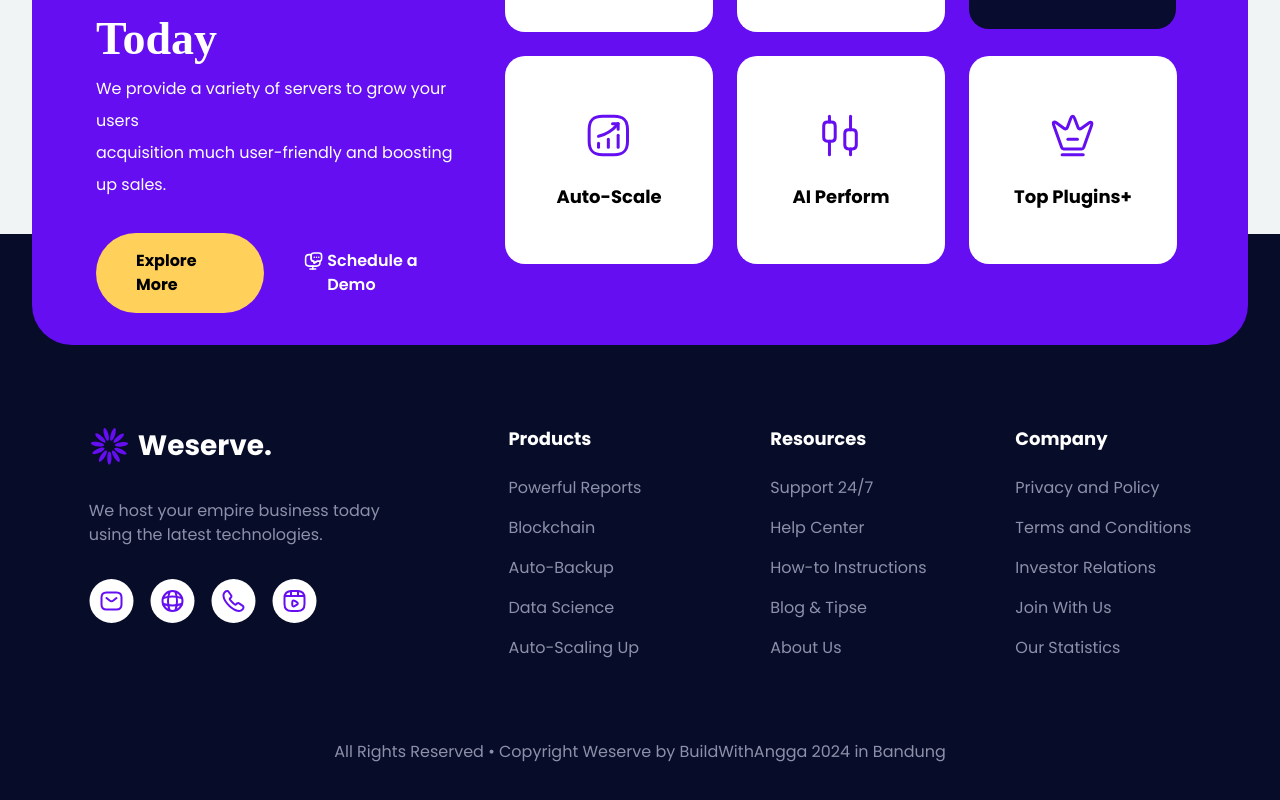
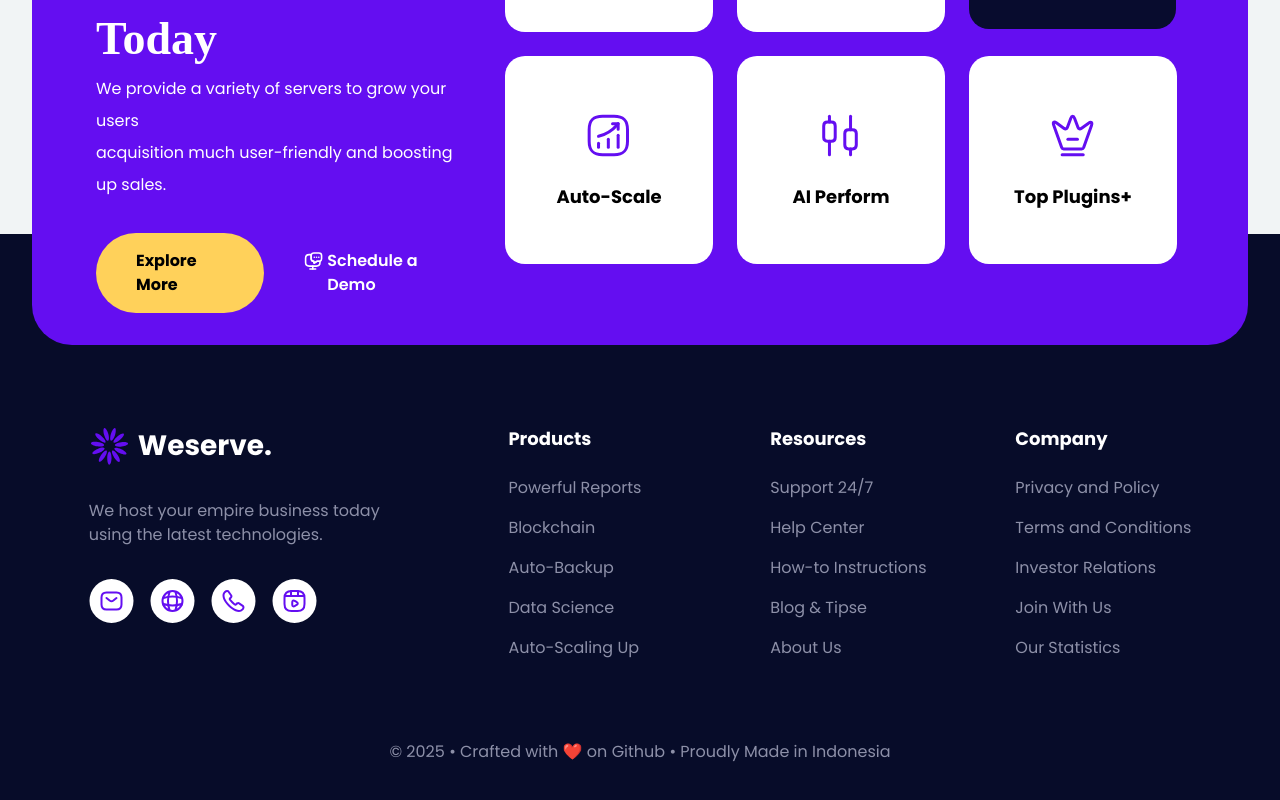
Before and after one commit to indraoverflow/weserve-hosting-tailwind, a plain HTML site: page index.html in a window 1280 px wide. Shown: the part 4103-4903 px from the top of the page. Drawn offline with nearby package versions, Linux system fonts and the light colour scheme; a web font is replaced by a local one.

Commit message:
chore: update footer with GitHub link and Made with love in Indonesia

```diff
--- a/index.html
+++ b/index.html
@@ -802,7 +802,7 @@
            </div>
            <!-- Copyright -->
             <p class="text-base items-center text-center font-medium text-[#8D90A8]  p-10">
-              All Rights Reserved • Copyright Weserve by BuildWithAngga 2024 in Bandung</p>
+              © 2025 • Crafted with ❤️ on <a href="https://github.com/indraoverflow/weserve-hosting-tailwind">Github</a> • Proudly Made in Indonesia</p>
         </section>
 </body>
 </html>
```
